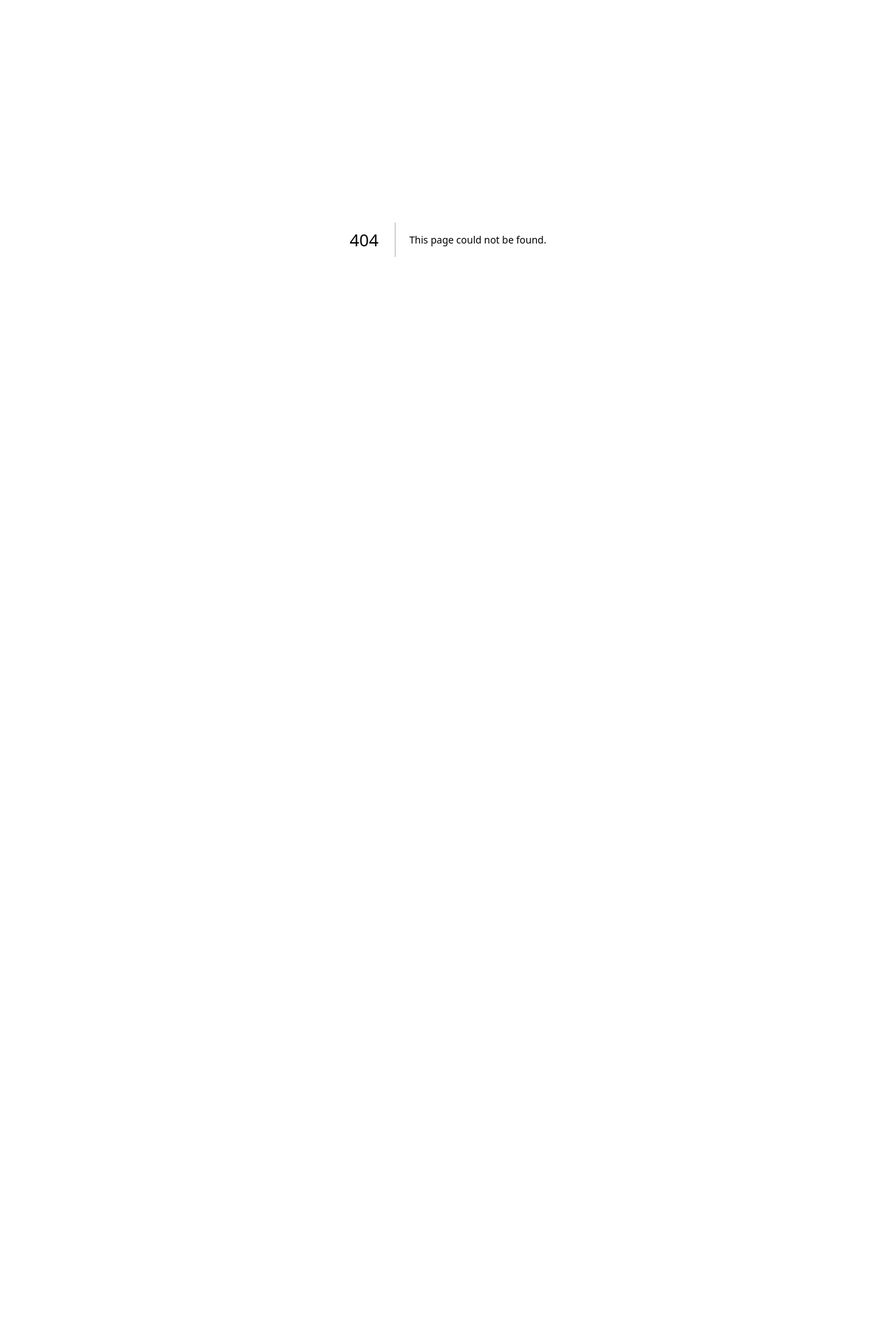
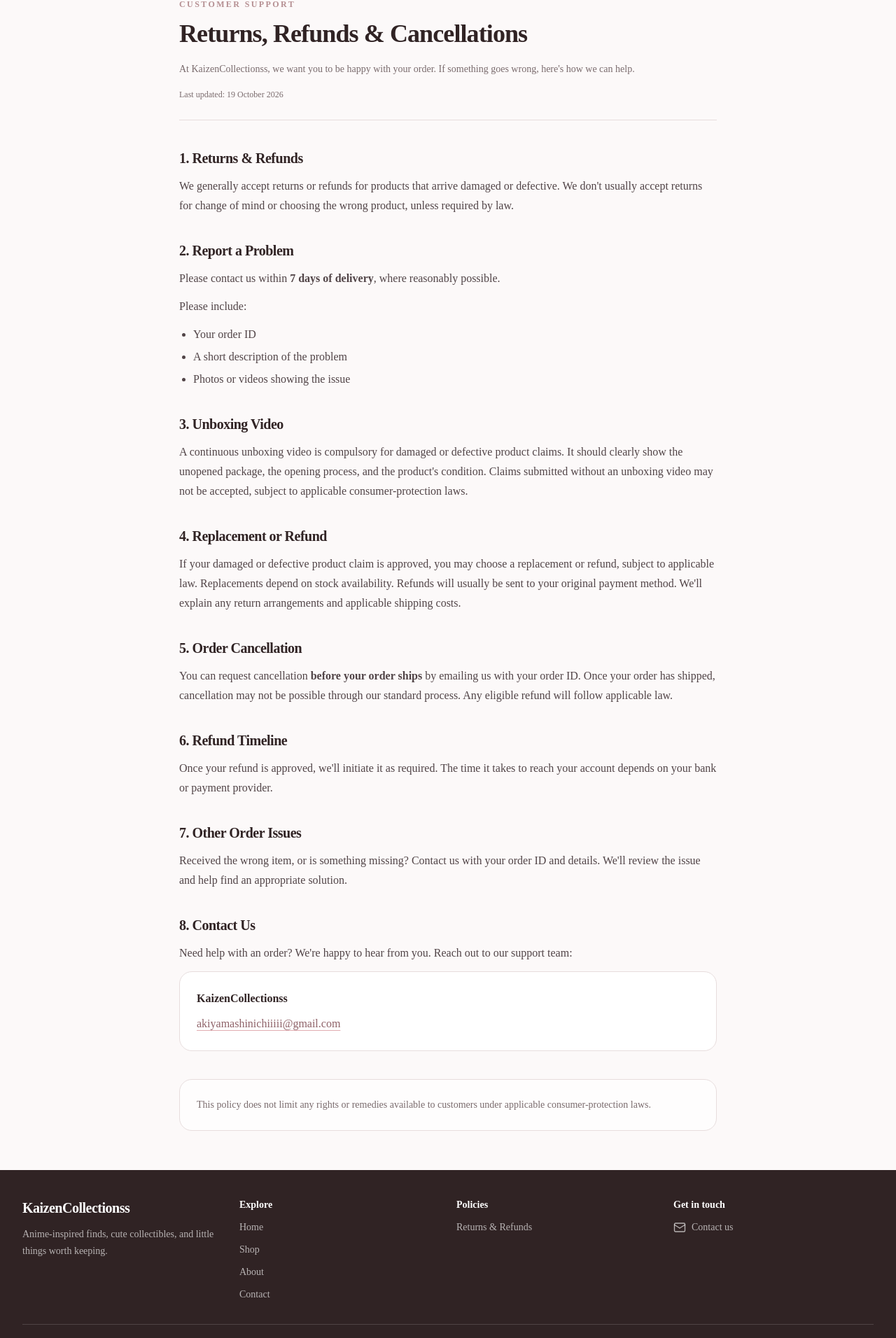
Before and after one commit to HidekiiRyuga/Kaizencollectionss, a Next.js app: page /returns-refunds in a window 1280 px wide. Before the commit this address had no page. Shown: the part 119-2031 px from the top of the page at 70% size. Before the commit the page ends 861 px from the top, so only its background shows below. Built offline with nearby package versions, Linux system fonts and the light colour scheme.

Commit message:
added policies page

```diff
--- /dev/null
+++ b/app/returns-refunds/page.tsx
@@ -0,0 +1,173 @@
+import type { Metadata } from "next";
+import Link from "next/link";
+import Footer from "@/components/Footer";
+
+export const metadata: Metadata = {
+  title: "Returns, Refunds & Cancellations",
+  description:
+    "Learn about returns, refunds, and order cancellations at KaizenCollectionss.",
+};
+
+const policies = [
+  {
+    title: "1. Returns & Refunds",
+    content: (
+      <p>
+        We generally accept returns or refunds for products that arrive
+        damaged or defective. We don&apos;t usually accept returns for
+        change of mind or choosing the wrong product, unless required by law.
+      </p>
+    ),
+  },
+  {
+    title: "2. Report a Problem",
+    content: (
+      <>
+        <p>
+          Please contact us within <strong>7 days of delivery</strong>,
+          where reasonably possible.
+        </p>
+        <p>Please include:</p>
+        <ul className="list-disc space-y-1 pl-5">
+          <li>Your order ID</li>
+          <li>A short description of the problem</li>
+          <li>Photos or videos showing the issue</li>
+        </ul>
+      </>
+    ),
+  },
+  {
+    title: "3. Unboxing Video",
+    content: (
+      <p>
+        A continuous unboxing video is compulsory for damaged or defective
+        product claims. It should clearly show the unopened package, the
+        opening process, and the product&apos;s condition. Claims submitted
+        without an unboxing video may not be accepted, subject to applicable
+        consumer-protection laws.
+      </p>
+    ),
+  },
+  {
+    title: "4. Replacement or Refund",
+    content: (
+      <p>
+        If your damaged or defective product claim is approved, you may
+        choose a replacement or refund, subject to applicable law.
+        Replacements depend on stock availability. Refunds will usually be
+        sent to your original payment method. We&apos;ll explain any return
+        arrangements and applicable shipping costs.
+      </p>
+    ),
+  },
+  {
+    title: "5. Order Cancellation",
+    content: (
+      <p>
+        You can request cancellation <strong>before your order ships</strong>{" "}
+        by emailing us with your order ID. Once your order has shipped,
+        cancellation may not be possible through our standard process.
+        Any eligible refund will follow applicable law.
+      </p>
+    ),
+  },
+  {
+    title: "6. Refund Timeline",
+    content: (
+      <p>
+        Once your refund is approved, we&apos;ll initiate it as required.
+        The time it takes to reach your account depends on your bank or
+        payment provider.
+      </p>
+    ),
+  },
+  {
+    title: "7. Other Order Issues",
+    content: (
+      <p>
+        Received the wrong item, or is something missing? Contact us with
+        your order ID and details. We&apos;ll review the issue and help find
+        an appropriate solution.
+      </p>
+    ),
+  },
+];
+
+const supportEmail = "akiyamashinichiiiii@gmail.com";
+
+export default function ReturnsRefundsPage() {
+  return (
+    <>
+      <main className="w-full flex-1 bg-[#FCF9F9] px-4 py-10 sm:px-6 sm:py-14">
+        <article className="mx-auto w-full max-w-3xl">
+          {/* Page heading */}
+          <header className="mb-8 border-b border-[#E7DDDD] pb-7 sm:mb-10">
+            <p className="mb-3 text-xs font-semibold uppercase tracking-[0.2em] text-[#B58F92]">
+              Customer Support
+            </p>
+
+            <h1 className="text-3xl font-bold leading-tight tracking-tight text-[#302324] sm:text-4xl">
+              Returns, Refunds &amp; Cancellations
+            </h1>
+
+            <p className="mt-4 text-sm leading-6 text-[#7A6B6D]">
+              At KaizenCollectionss, we want you to be happy with your
+              order. If something goes wrong, here&apos;s how we can help.
+            </p>
+
+            <p className="mt-4 text-xs text-[#7A6B6D]">
+              Last updated: 19 October 2026
+            </p>
+          </header>
+
+          {/* Policy sections */}
+          <div className="space-y-8 text-sm leading-7 text-[#514447] sm:space-y-9 sm:text-base">
+            {policies.map((policy) => (
+              <section key={policy.title} className="space-y-3">
+                <h2 className="text-lg font-semibold tracking-tight text-[#302324] sm:text-xl">
+                  {policy.title}
+                </h2>
+
+                {policy.content}
+              </section>
+            ))}
+
+            {/* Contact */}
+            <section className="space-y-3">
+              <h2 className="text-lg font-semibold tracking-tight text-[#302324] sm:text-xl">
+                8. Contact Us
+              </h2>
+
+              <p>
+                Need help with an order? We&apos;re happy to hear from you.
+                Reach out to our support team:
+              </p>
+
+              <div className="rounded-2xl border border-[#E7DDDD] bg-white p-5 sm:p-6">
+                <p className="font-semibold text-[#302324]">
+                  KaizenCollectionss
+                </p>
+
+                <Link
+                  href={`mailto:${supportEmail}`}
+                  className="mt-2 inline-block break-all text-[#8F6268] underline decoration-[#E1ACB0] underline-offset-4 transition-colors hover:text-[#302324] focus-visible:outline-none focus-visible:ring-2 focus-visible:ring-[#E1ACB0] focus-visible:ring-offset-2"
+                >
+                  {supportEmail}
+                </Link>
+              </div>
+            </section>
+          </div>
+
+          {/* Legal note */}
+          <div className="mt-10 rounded-2xl border border-[#E7DDDD] bg-white/70 p-5 text-xs leading-6 text-[#7A6B6D] sm:p-6 sm:text-sm">
+            This policy does not limit any rights or remedies available to
+            customers under applicable consumer-protection laws.
+          </div>
+        </article>
+      </main>
+
+      {/* Footer */}
+      <Footer />
+    </>
+  );
+}
--- a/components/Footer.tsx
+++ b/components/Footer.tsx
@@ -3,9 +3,10 @@ import { Mail } from "lucide-react";
 
 export default function Footer() {
   return (
-    <footer className="bg-[#302324] text-white">
+    <footer className="w-full bg-[#302324] text-white">
       <div className="mx-auto w-full max-w-7xl px-4 py-8 sm:px-6 lg:px-8 lg:py-10">
-        <div className="grid gap-8 sm:grid-cols-3 lg:gap-6">
+        <div className="grid grid-cols-1 gap-8 sm:grid-cols-2 lg:grid-cols-4 lg:gap-6">
+          {/* Brand */}
           <div>
             <Link
               href="/"
@@ -20,10 +21,9 @@ export default function Footer() {
             </p>
           </div>
 
+          {/* Explore */}
           <div>
-            <h3 className="text-sm font-semibold">
-              Explore
-            </h3>
+            <h3 className="text-sm font-semibold">Explore</h3>
 
             <div className="mt-3 flex flex-col gap-3">
               <Link
@@ -56,25 +56,39 @@ export default function Footer() {
             </div>
           </div>
 
+          {/* Policies */}
           <div>
-            <h3 className="text-sm font-semibold">
-              Get in touch
-            </h3>
+            <h3 className="text-sm font-semibold">Policies</h3>
+
+            <div className="mt-3 flex flex-col gap-3">
+              <Link
+                href="/returns-refunds"
+                className="text-sm text-white/65 transition-colors hover:text-white"
+              >
+                Returns &amp; Refunds
+              </Link>
+            </div>
+          </div>
+
+          {/* Contact */}
+          <div>
+            <h3 className="text-sm font-semibold">Get in touch</h3>
 
             <div className="mt-3">
-              <a
+              <Link
                 href="/contact"
                 className="inline-flex items-center gap-2 text-sm text-white/65 transition-colors hover:text-white"
               >
                 <Mail size={18} strokeWidth={1.8} />
                 Contact us
-              </a>
+              </Link>
             </div>
           </div>
         </div>
 
-        <div className="mt-6 border-t border-white/15 pt-4">
-          <p className="text-xs text-white/45">
+        {/* Copyright */}
+        <div className="mt-8 border-t border-white/15 pt-4">
+          <p className="text-xs leading-5 text-white/45">
             © {new Date().getFullYear()} KaizenCollectionss. All
             rights reserved.
           </p>
```
